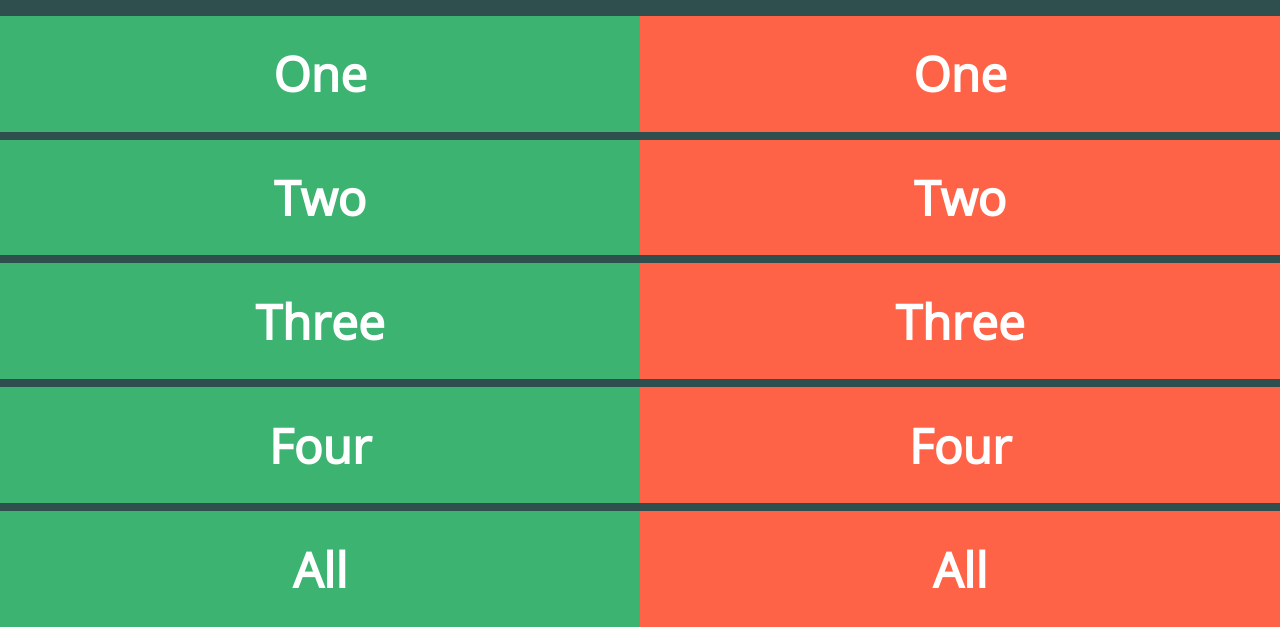
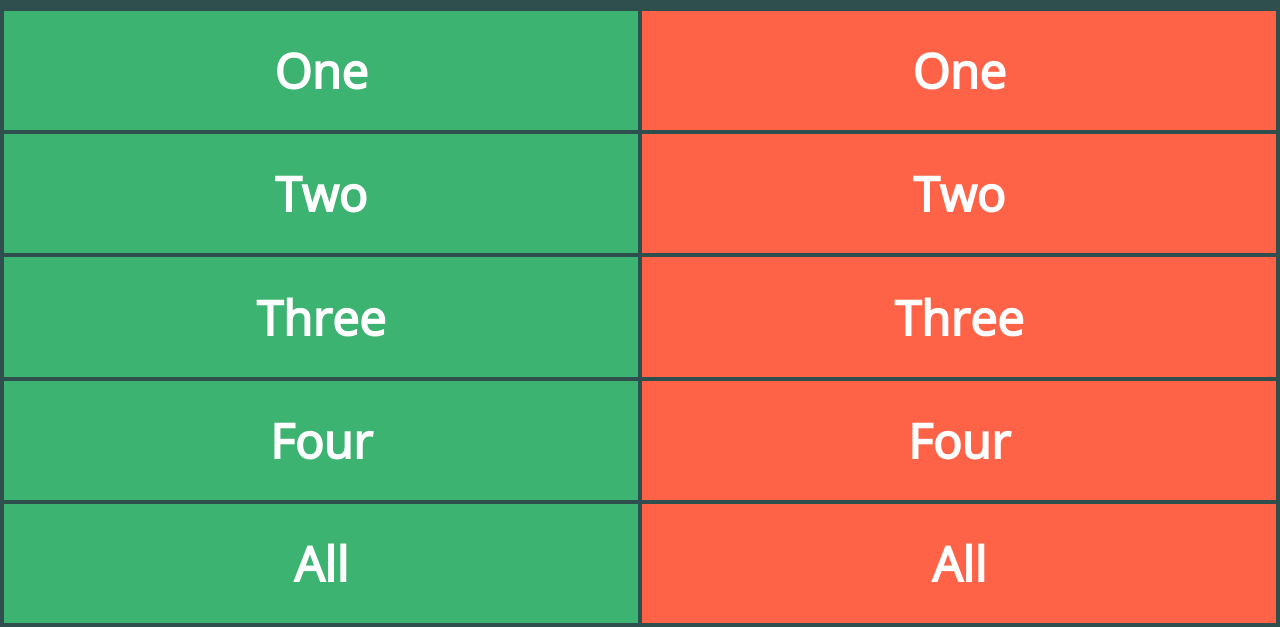
Before and after one commit to penguintutor/pi-power, a plain HTML site: page index.html in a window 1280 px wide. Shown: the part 173-800 px from the top of the page. Drawn offline with nearby package versions, Linux system fonts and the light colour scheme.

Commit message:
set fake button border

```diff
--- a/public/pipower.css
+++ b/public/pipower.css
@@ -23,10 +23,8 @@ html, body {
 }
 
 .flex-item-on {
-  background: mediumseagreen;
   width: 50%;
   box-sizing: border-box;
-  margin-top: 8px;
   color: white;
   font-weight: bold;
   font-size: 3em;
@@ -40,13 +38,16 @@ html, body {
   -webkit-align-self: stretch;
   -ms-flex-item-align: stretch;
   align-self: stretch;
+  padding-left: 4px;
+  padding-right: 2px;
+  padding-bottom: 4px;
+  background-image: linear-gradient(mediumseagreen, mediumseagreen), linear-gradient(darkslategrey, darkslategrey);
+  background-clip: content-box, padding-box;
 }
 
 .flex-item-off {
-  background: tomato;
   width: 50%;
   box-sizing: border-box;
-  margin-top: 8px;
   color: white;
   font-weight: bold;
   font-size: 3em;
@@ -60,6 +61,12 @@ html, body {
   -webkit-align-self: stretch;
   -ms-flex-item-align: stretch;
   align-self: stretch;
+  padding-left: 2px;
+  padding-right: 4px;
+  padding-bottom: 4px;
+  padding-top: 0px;
+  background-image: linear-gradient(tomato, tomato), linear-gradient(darkslategrey, darkslategrey);
+  background-clip: content-box, padding-box;
 }
 .flex-item-header {
   background: darkslategrey;
```
